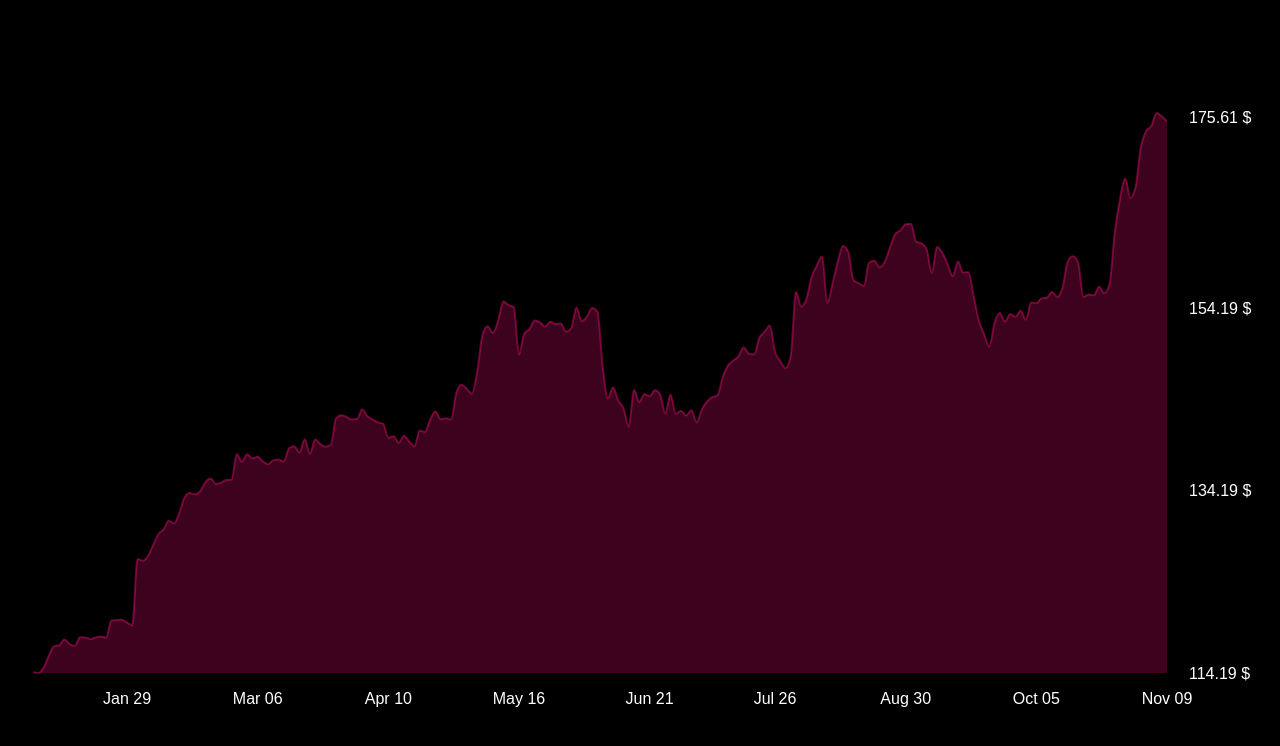
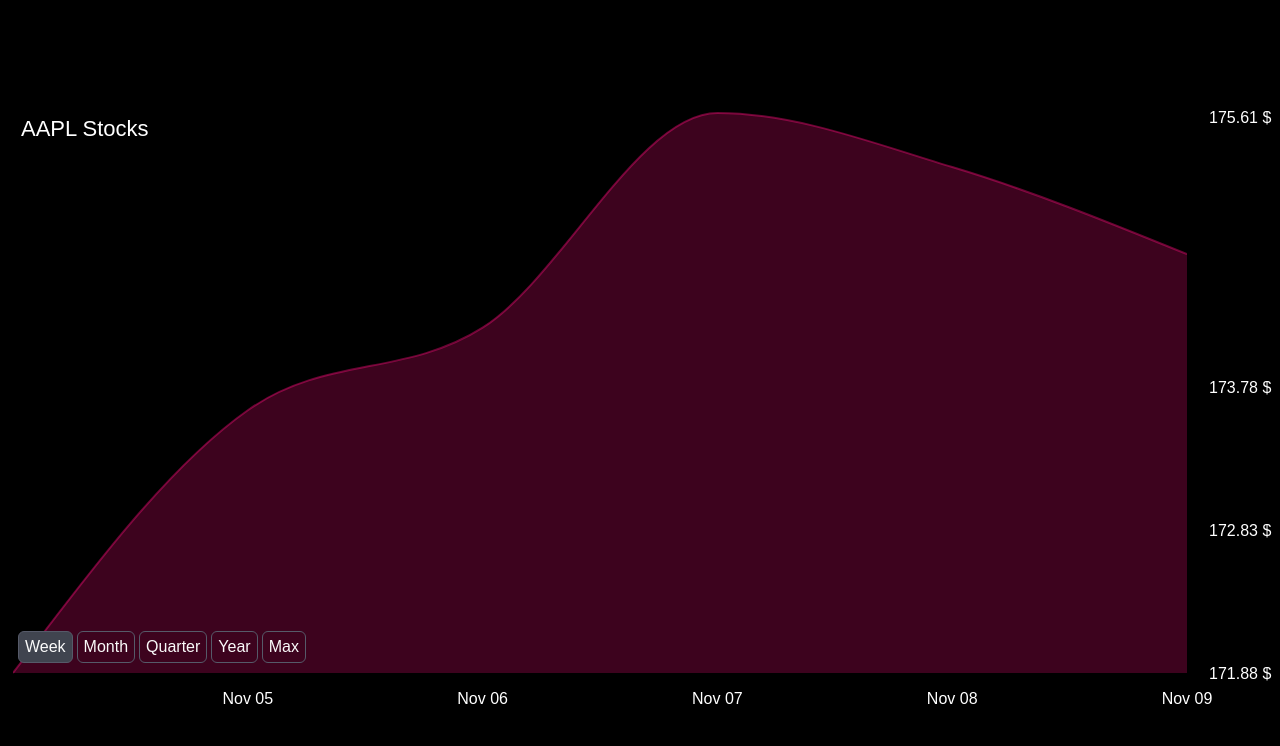
Before and after one commit to dimitrykislichenko/aapl-stock, a React (Create React App) app: page / in a window 1280 px wide. Shown: the top 746 px of the page. Built offline with nearby package versions, Linux system fonts and the light colour scheme.

Commit message:
Allow select data date range

```diff
--- a/src/api/api.ts
+++ b/src/api/api.ts
@@ -30,7 +30,7 @@
  * Fetch data for last week
  */
 export const getWeek = () => {
-  getByRange({
+  return getByRange({
     start: add(lastData, { weeks: -1 }),
     end: lastData,
   });
--- a/src/app/App.tsx
+++ b/src/app/App.tsx
@@ -1,7 +1,31 @@
-import React from 'react';
+import React, { useCallback } from 'react';
 import styled, { createGlobalStyle } from 'styled-components';
+import { GroupButtons } from '../components/buttons/GroupButton';
 import { Chart } from '../components/chart/Chart';
-import { useData } from './hooks/useData.hook';
+import { ERange, useData } from './hooks/useData.hook';
+
+const RANGE_OPTIONS = [
+  {
+    name: ERange.WEEK,
+    label: 'Week',
+  },
+  {
+    name: ERange.MONTH,
+    label: 'Month',
+  },
+  {
+    name: ERange.QUARTER,
+    label: 'Quarter',
+  },
+  {
+    name: ERange.YEAR,
+    label: 'Year',
+  },
+  {
+    name: ERange.MAX,
+    label: 'Max',
+  },
+];
 
 const Wrapper = styled.div`
   width: 100%;
@@ -12,8 +36,8 @@
 `;
 
 const Content = styled.div`
+  position: relative;
   height: 600px;
-  padding: 20px;
   flex: 1 1 auto;
 `;
 
@@ -28,15 +52,34 @@
   }
 `;
 
+const StyledGroupButtons = styled(GroupButtons)`
+  position: absolute;
+  bottom: 45px;
+  left: 10px;
+  z-index: 10;
+`;
+
 export const App = () => {
-  const data = useData();
+  const { range, setRange, data } = useData();
+
+  const _onChangeRange = useCallback(
+    (value) => {
+      setRange(value.name);
+    },
+    [setRange]
+  );
 
   return (
     <>
       <GlobalStyling />
       <Wrapper>
         <Content>
-          <Chart data={data} />
+          <StyledGroupButtons
+            active={range}
+            buttons={RANGE_OPTIONS}
+            onChange={_onChangeRange}
+          />
+          <Chart header="AAPL Stocks" data={data} />
         </Content>
       </Wrapper>
     </>
--- a/src/app/hooks/useData.hook.ts
+++ b/src/app/hooks/useData.hook.ts
@@ -1,15 +1,50 @@
-import { useMemo } from 'react';
-import { getYear } from '../../api/api';
+import { useMemo, useState } from 'react';
+import {
+  getData,
+  getMonth,
+  getQuarter,
+  getWeek,
+  getYear,
+  IData,
+} from '../../api/api';
+
+export enum ERange {
+  WEEK,
+  MONTH,
+  QUARTER,
+  YEAR,
+  MAX,
+}
+
+const getRangeData = (range: ERange): IData[] => {
+  switch (range) {
+    case ERange.WEEK:
+      return getWeek();
+    case ERange.MONTH:
+      return getMonth();
+    case ERange.QUARTER:
+      return getQuarter();
+    case ERange.YEAR:
+      return getYear();
+    case ERange.MAX:
+    default:
+      return getData();
+  }
+};
 
 /**
  * Returns normalized dataset for specified date range
  */
 export const useData = () => {
-  return useMemo(() => {
-    const raw = getYear();
+  const [range, setRange] = useState(ERange.WEEK);
+
+  const data = useMemo(() => {
+    const raw = getRangeData(range);
     return raw.map((item) => ({
       ...item,
       Value: item.Close,
     }));
-  }, []);
+  }, [range]);
+
+  return { range, setRange, data };
 };
```
